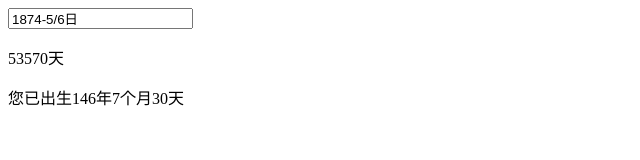
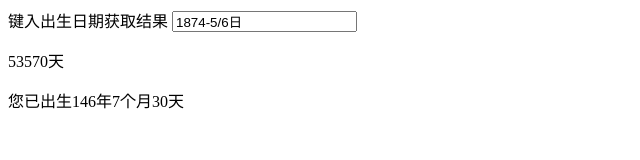
Before and after one commit to Syinho/Vue.js-Practice, a plain HTML site: page 自定义指令v-birthday/index.html in a window 1280 px wide. Shown: the whole page, without its empty margins (0-640 px from the left). Drawn offline with Linux system fonts and the light colour scheme.

Commit message:
添加说明

```diff
--- a/自定义指令v-birthday/index.html
+++ b/自定义指令v-birthday/index.html
@@ -10,6 +10,7 @@
 
 <body>
     <div id="app">
+        <label for="">键入出生日期获取结果</label>
         <input type="text" v-model.lazy="birthday">
         <p v-birthday="birthday"></p>
         <p v-birthday.details="birthday"></p>
```
